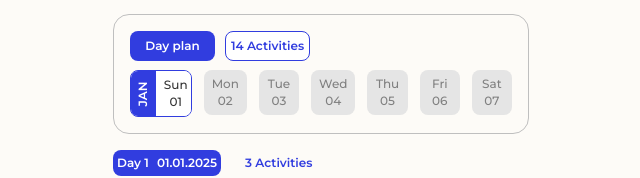
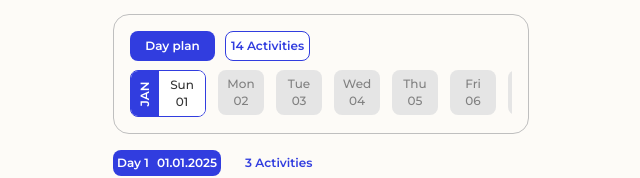
Before and after one commit to Ayushkumarxx/intern-assign-1, a React (Vite) app: page /home in a window 1280 px wide. Shown: the part 1033-1211 px from the top of the page, without its empty margins (319-959 px from the left). Built offline with nearby package versions, Linux system fonts and the light colour scheme.

Commit message:
new section

```diff
--- a/src/pages/Home.jsx
+++ b/src/pages/Home.jsx
@@ -133,19 +133,19 @@ const AccommodationCard = ({
 
 const DaysUi = ({ firstDay = false, date, day, month = "" }) => {
   return firstDay ? (
-    <div className="flex border-[1px] dark:border-[#D3F462] border-[#313DDF] rounded-[8px] overflow-hidden">
+    <div className="flex border-[1px] dark:border-[#D3F462] border-[#313DDF] rounded-[8px] overflow-hidden shrink-0">
       <div className="w-[28px] h-[45px] dark:bg-[#D3F462] bg-[#313DDF] flex items-center justify-center">
         <span className="text-white dark:text-[#333333] transform -rotate-90 text-[12px] font-[600]">
           {month}
         </span>
       </div>
-      <div className="w-[46px] h-[45px] dark:bg-[#333333] bg-[#ffffff] text-[#333333]  dark:text-white flex flex-col items-center justify-between text-[12px] p-2 font-[500]">
+      <div className="w-[46px] h-[45px] dark:bg-[#333333] bg-[#ffffff] text-[#333333]  dark:text-white flex flex-col items-center justify-between text-[12px] p-2 font-[500] ">
         <p className="leading-none">{day}</p>
         <p className="leading-none"> {date}</p>
       </div>
     </div>
   ) : (
-    <div className="w-[46px] h-[45px] dark:bg-[#292929] bg-[#E5E5E5] text-[#808080] rounded-[8px] flex flex-col items-center justify-between text-[12px] p-2 font-[500]">
+    <div className="w-[46px] h-[45px] dark:bg-[#292929] bg-[#E5E5E5] text-[#808080] rounded-[8px] flex flex-col items-center justify-between text-[12px] p-2 font-[500] shrink-0">
       <p className="leading-none">{day}</p>
       <p className="leading-none"> {date}</p>
     </div>
```
